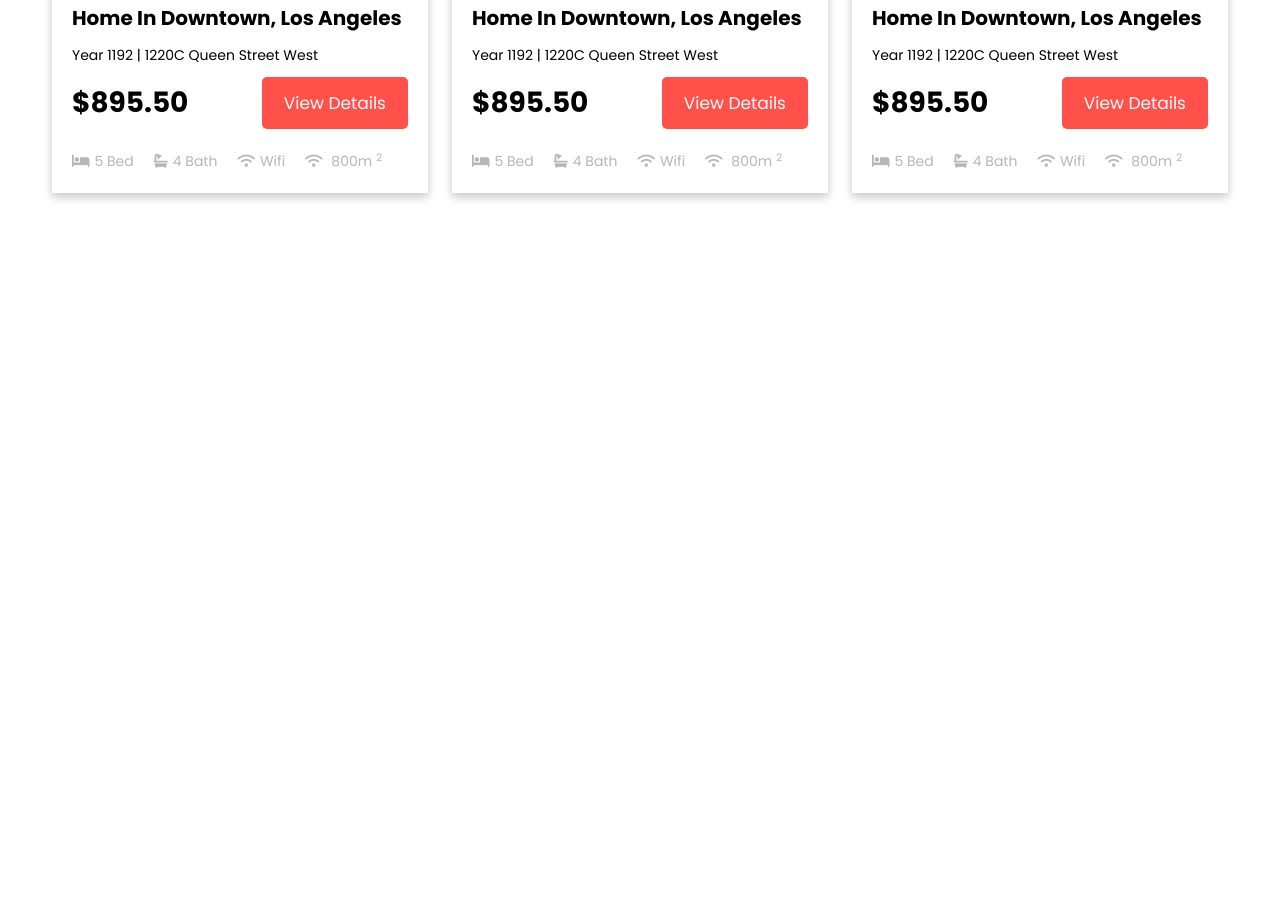
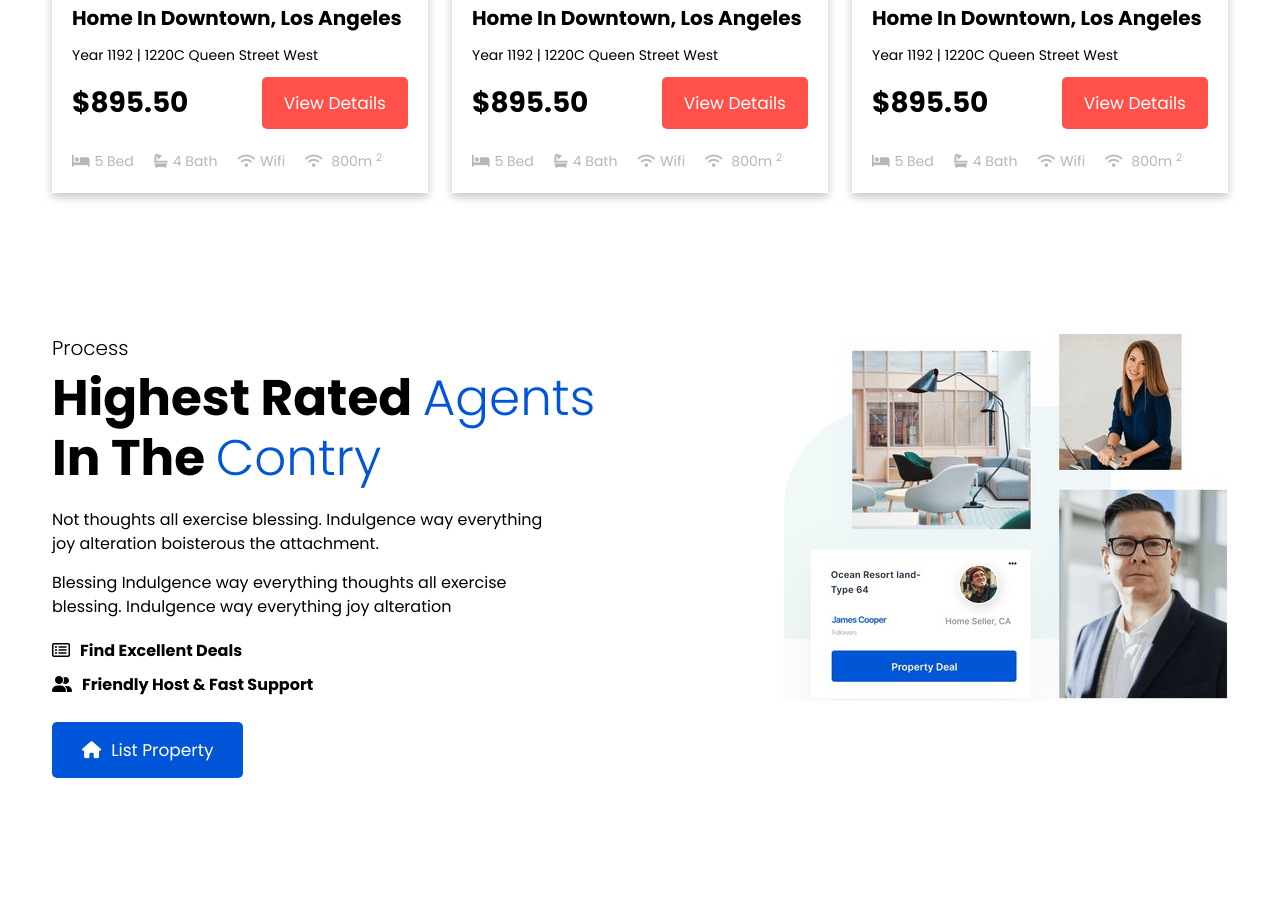
Before and after one commit to developerTajul/Find-Property-Landing-Page-Website, a website: page index.html in a window 1280 px wide. Shown: the part 2163-3061 px from the top of the page. Before the commit the page ends 2496 px from the top, so only its background shows below. Drawn offline with Linux system fonts and the light colour scheme.

Commit message:
highest section added

```diff
--- /dev/null
+++ b/assets/scss/_highest.scss
@@ -0,0 +1,36 @@
+.highest-area {
+
+    &__content {
+
+        .description {
+
+            @media all and (min-width: 768px) {
+                max-width: 517px;
+            }
+
+            p {
+
+                + p {
+                    margin-top: 15px;
+                }
+            }
+        }
+    }
+
+    &__list {
+
+        ul {
+            gap: 10px;
+            display: flex;
+            flex-direction: column;
+
+            li {
+                font-weight: 700;
+
+                i {
+                    margin-right: 10px;
+                }
+            }
+        }
+    }
+}
--- a/assets/scss/main.scss
+++ b/assets/scss/main.scss
@@ -21,6 +21,7 @@
 @import 'client';
 @import 'sell-area';
 @import 'feature';
+@import 'highest';
 
 // components
 @import 'button';
--- a/index.html
+++ b/index.html
@@ -519,6 +519,42 @@
     </section>
     <!-- feature-area end -->
 
+    <!-- highest-area end -->
+    <section class="highest-area pb-xs-50 pb-sm-70 pb-lg-90 pb-120">
+        <div class="container">
+            <div class="row">
+                <div class="col-md-6">
+                    <div class="highest-area__content mb-xs-30 mb-sm-40">
+                        <h6 class="sub-title fw-light mb-5">Process</h6>
+                        <h2 class="title mb-xs-10 mb-sm-15 mb-20">Highest Rated <span>Agents</span> In The <span>Contry</span></h2>
+
+                        <div class="description mb-xs-10 mb-20">
+                            <p>Not thoughts all exercise blessing. Indulgence way everything joy alteration boisterous the attachment.</p>
+
+                            <p>Blessing Indulgence way everything thoughts all exercise blessing. Indulgence way everything joy alteration</p>
+                        </div>
+
+                        <div class="highest-area__list mb-xs-15 mb-25">
+                            <ul>
+                                <li><i class="fa-regular fa-rectangle-list"></i>Find Excellent Deals</li>
+                                <li><i class="fa-solid fa-user-group"></i>Friendly Host & Fast Support</li>
+                            </ul>
+                        </div>
+
+                        <a href="#" class="theme-btn"><i class="fa-solid fa-house"></i>List Property</a>
+                    </div>
+                </div>
+
+                <div class="col-md-6">
+                    <div class="highest-area__media  text-center text-md-end">
+                        <img src="images/highest/highest.png" alt="">
+                    </div>
+                </div>
+            </div>
+        </div>
+    </section>
+    <!-- highest-area end -->
+
     <!-- all js files -->
     <script src="js/modernizr-3.11.2.min.js"></script>
     <!-- <script src="js/jquery-3.4.1.slim.min.js"></script> -->
```
Also changed, not shown: css/style.css, images/highest/highest.png (added), 1 other file.
